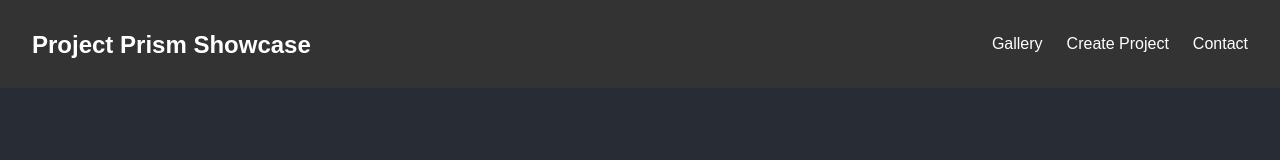
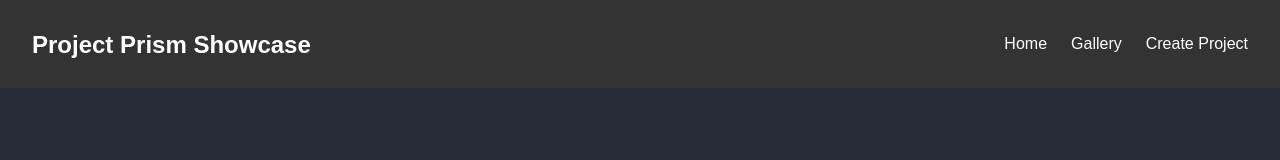
Before and after one commit to ysongh/Project-Prism-Showcase, a React (Vite) app in the folder reactjs/: page / in a window 1280 px wide. Shown: the top 160 px of the page. Built offline with nearby package versions, Linux system fonts and the light colour scheme; no server answers.

Commit message:
feat: add a link to the home page

```diff
--- a/reactjs/src/components/Navbar.jsx
+++ b/reactjs/src/components/Navbar.jsx
@@ -6,9 +6,9 @@
     <nav className="navbar">
       <div className="logo">Project Prism Showcase</div>
       <ul className="nav-links">
+        <Link href="/">Home</Link>
         <Link href="/gallery">Gallery</Link>
         <Link href="/create-project">Create Project</Link>
-        <li><a href="#contact">Contact</a></li>
       </ul>
     </nav>
   )
```
